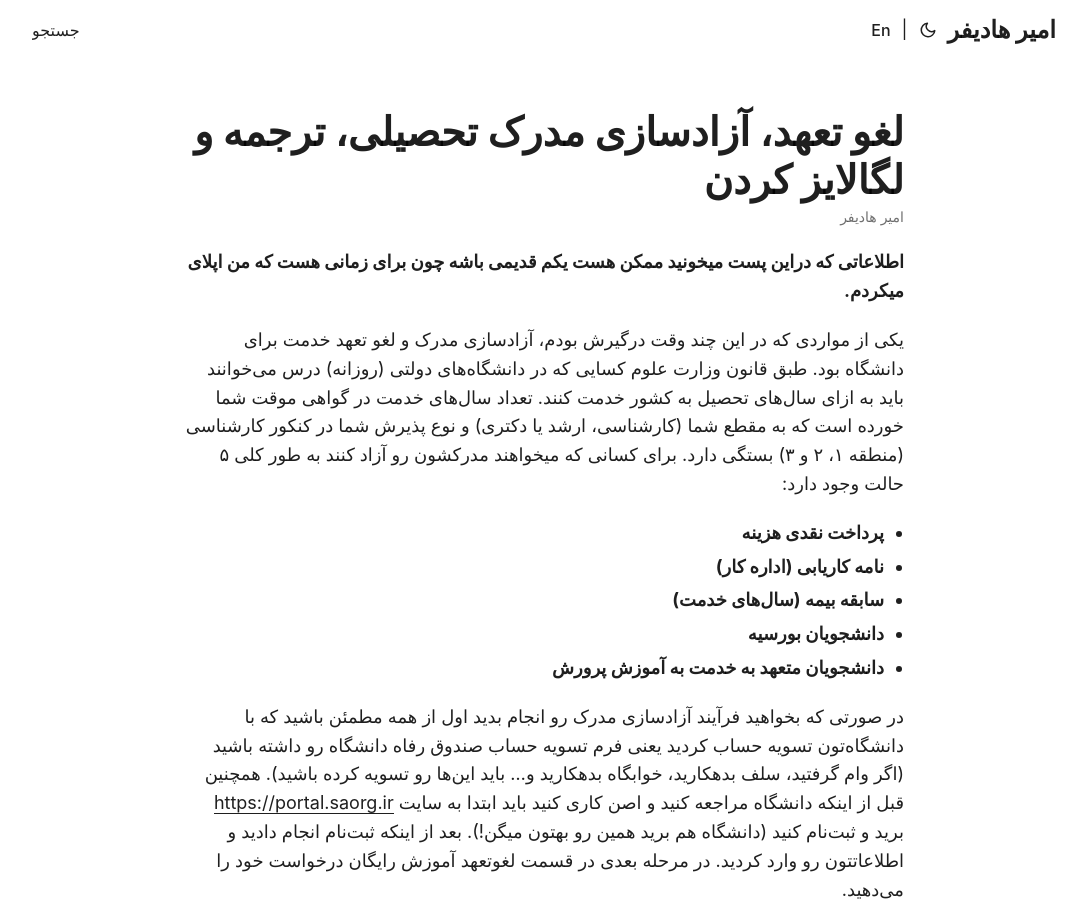
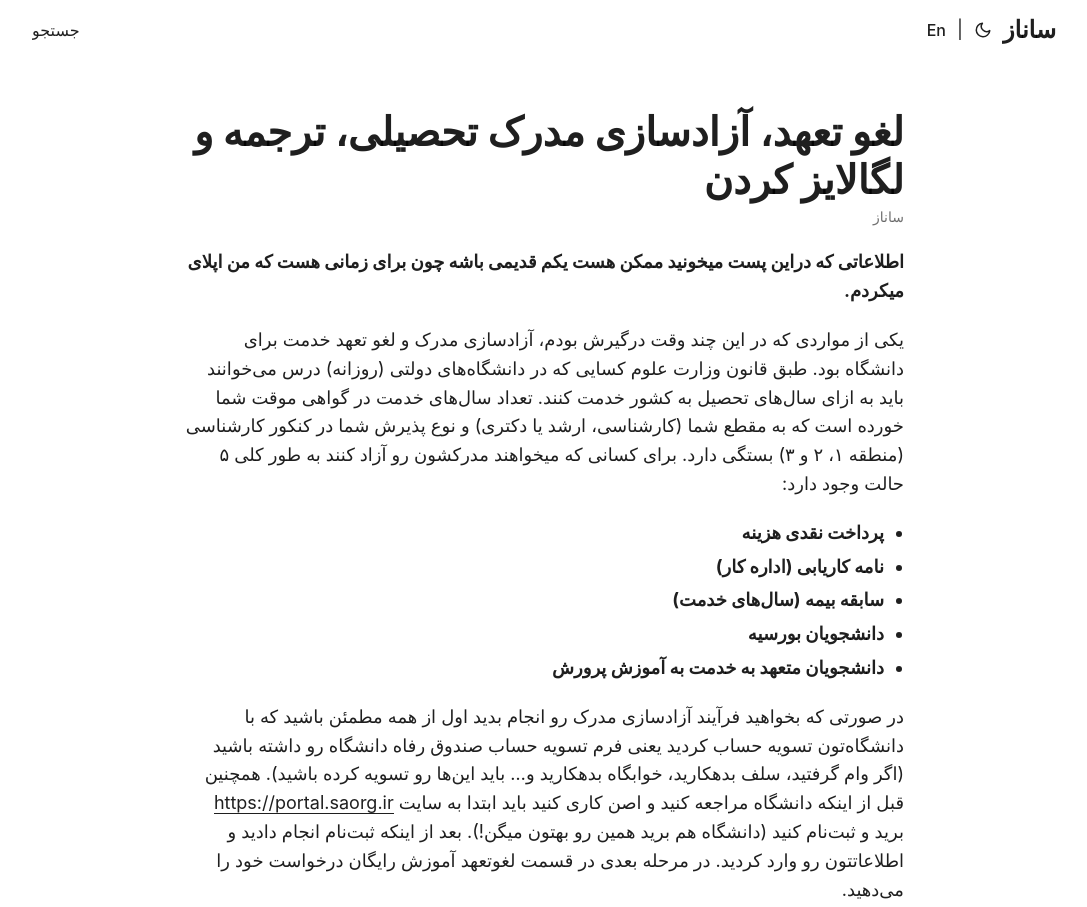
Before and after one commit to sanazmhd/Sanaz.github.io, a plain HTML site: page fa/posts/first/index.html in a window 1280 px wide. Shown: the top 907 px of the page, without its empty margins (96-1183 px from the left). Drawn offline with Linux system fonts and the light colour scheme.

Commit message:
Update index.html

```diff
--- a/fa/posts/first/index.html
+++ b/fa/posts/first/index.html
@@ -7,9 +7,8 @@
 <meta name="robots" content="index, follow">
 <title> ساناز </title>
 <meta name="keywords" content="" />
-<meta name="description" content="اطلاعاتی که دراین پست میخونید ممکن هست یکم قدیمی باشه چون برای زمانی هست که من اپلای میکردم.
-یکی از مواردی که در این چند وقت درگیرش بودم، آزاد‌سازی مدرک و لغو تعهد خدمت برای دانشگاه بود. طبق قانون وزارت علوم کسایی که در دانشگاه‌های دولتی (روزانه) درس می‌خوانند باید به ازای سال‌های تحصیل به کشور خدمت کنند. تعداد سال‌های خدمت در گواهی موقت شما خورده است که به مقطع شما (کارشناسی، ارشد یا دکتری) و نوع پذیرش شما در کنکور کارشناسی (منطقه ۱، ۲ و ۳) بستگی دارد.">
-<meta name="author" content="امیر هادیفر">
+<meta name="description" content="">
+<meta name="author" content="ساناز">
 <link rel="canonical" href="https://sanazmhd.github.io/fa/posts/first/" />
 <link crossorigin="anonymous" href="/assets/css/stylesheet.min.84cc6e7cd97516a4d4e877c6bebe5a4529afdf61f4d009e2c8bbec3a876fff4e.css" integrity="sha256-hMxufNl1FqTU6HfGvr5aRSmv32H00AniyLvsOodv/04=" rel="preload stylesheet" as="style">
 <script defer crossorigin="anonymous" src="/assets/js/highlight.min.7680afc38aa6b15ddf158a4f3780b7b1f7dde7e91d26f073e6229bb7a0793c92.js" integrity="sha256-doCvw4qmsV3fFYpPN4C3sffd5&#43;kdJvBz5iKbt6B5PJI="
@@ -29,7 +28,7 @@
 <meta property="og:type" content="article" />
 <meta property="og:url" content="https://sanazmhd.github.io/fa/posts/first/" /><meta property="og:image" content="https://sanazmhd.github.io/papermod-cover.png"/><meta property="article:section" content="posts" />
 
-<meta property="og:site_name" content="امیر هادیفر" />
+<meta property="og:site_name" content="ساناز" />
 
 <meta name="twitter:card" content="summary_large_image"/>
 <meta name="twitter:image" content="https://sanazmhd.github.io/papermod-cover.png"/>
@@ -76,7 +75,7 @@
   "dateModified": "0001-01-01T00:00:00Z",
   "author":{
     "@type": "Person",
-    "name": "امیر هادیفر"
+    "name": "ساناز"
   },
   "mainEntityOfPage": {
     "@type": "WebPage",
@@ -84,7 +83,7 @@
   },
   "publisher": {
     "@type": "Organization",
-    "name": "امیر هادیفر",
+    "name": "ساناز",
     "logo": {
       "@type": "ImageObject",
       "url": "https://www.dropbox.com/s/6yibiw9ow6uhn5m/favicon.ico?dl=1"
@@ -146,7 +145,7 @@
 <header class="header">
     <nav class="nav">
         <div class="logo">
-            <a href="https://sanazmhd.github.io/fa/" accesskey="h" title="امیر هادیفر (Alt + H)">امیر هادیفر</a>
+            <a href="https://sanazmhd.github.io/fa/" accesskey="h" title="ساناز (Alt + H)">ساناز</a>
             <span class="logo-switches">
                 <button id="theme-toggle" accesskey="t" title="(Alt + T)">
                     <svg id="moon" xmlns="http://www.w3.org/2000/svg" width="24" height="24" viewBox="0 0 24 24"
@@ -193,7 +192,7 @@
     <h1 class="post-title">
       لغو تعهد، آزادسازی مدرک تحصیلی، ترجمه و لگالایز کردن
     </h1>
-    <div class="post-meta">امیر هادیفر
+    <div class="post-meta">ساناز
 </div>
   </header>
   <div class="post-content"><p><strong>اطلاعاتی که دراین پست میخونید ممکن هست یکم قدیمی باشه چون برای زمانی هست که من اپلای میکردم.</strong></p>
@@ -371,7 +370,7 @@ This certification does not include confirmation of accuracy of the translation
 </article>
     </main>
     <footer class="footer">
-    <span>&copy; 2023 <a href="https://sanazmhd.github.io/fa/">امیر هادیفر</a></span>
+    <span>&copy; 2023 <a href="https://sanazmhd.github.io/fa/">ساناز</a></span>
     <span>&middot;</span>
     <span>Powered by <a href="https://gohugo.io/" rel="noopener noreferrer" target="_blank">Hugo</a></span>
     <span>&middot;</span>
```
